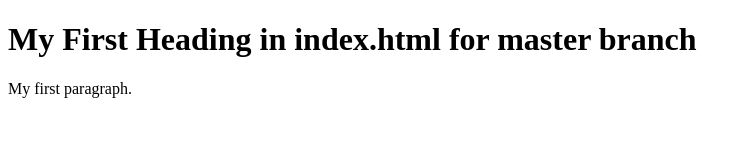
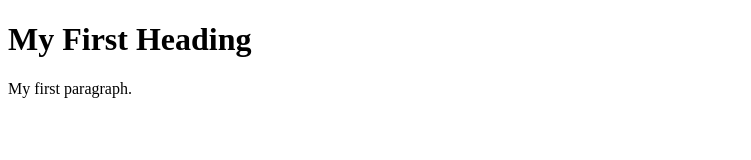
Before and after one commit to heena-web/HTML, a plain HTML site: page index.html in a window 1280 px wide. Shown: the whole page, without its empty margins (0-751 px from the left). Drawn offline with Linux system fonts and the light colour scheme.

Commit message:
undo changes in master

```diff
--- a/index.html
+++ b/index.html
@@ -2,7 +2,7 @@
 <html>
 <body>
 
-<h1>My First Heading in index.html for master branch</h1>
+<h1>My First Heading </h1>
 
 <p>My first paragraph.</p>
 
```
